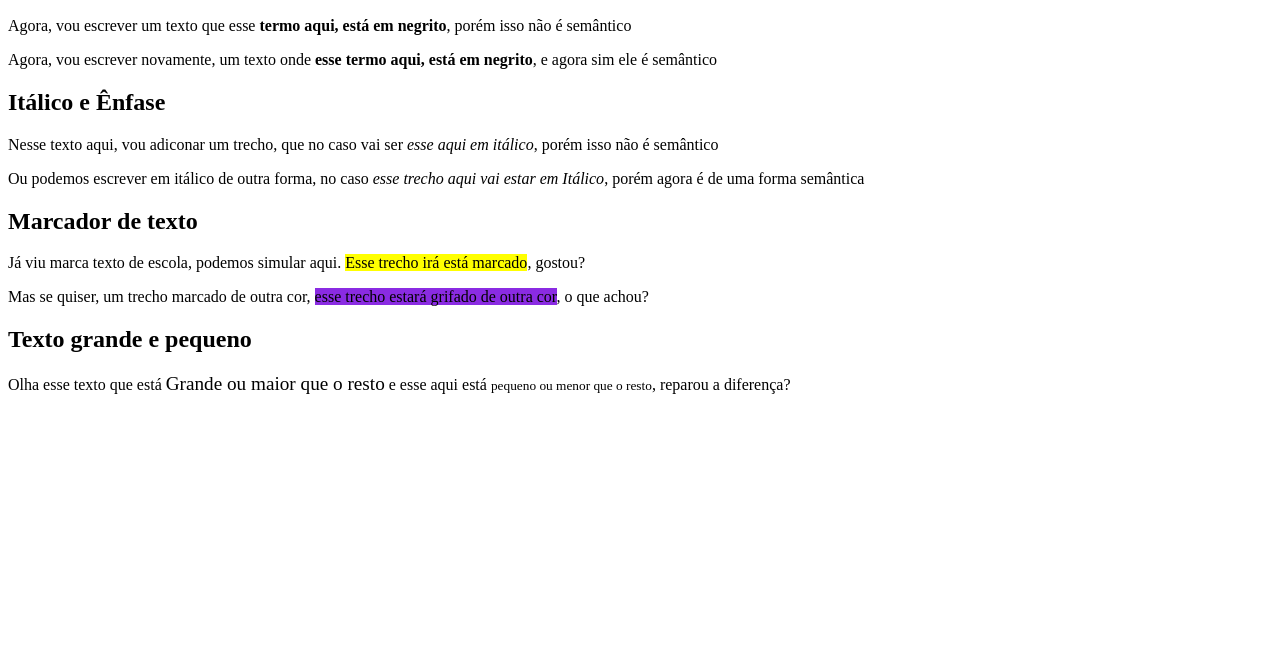
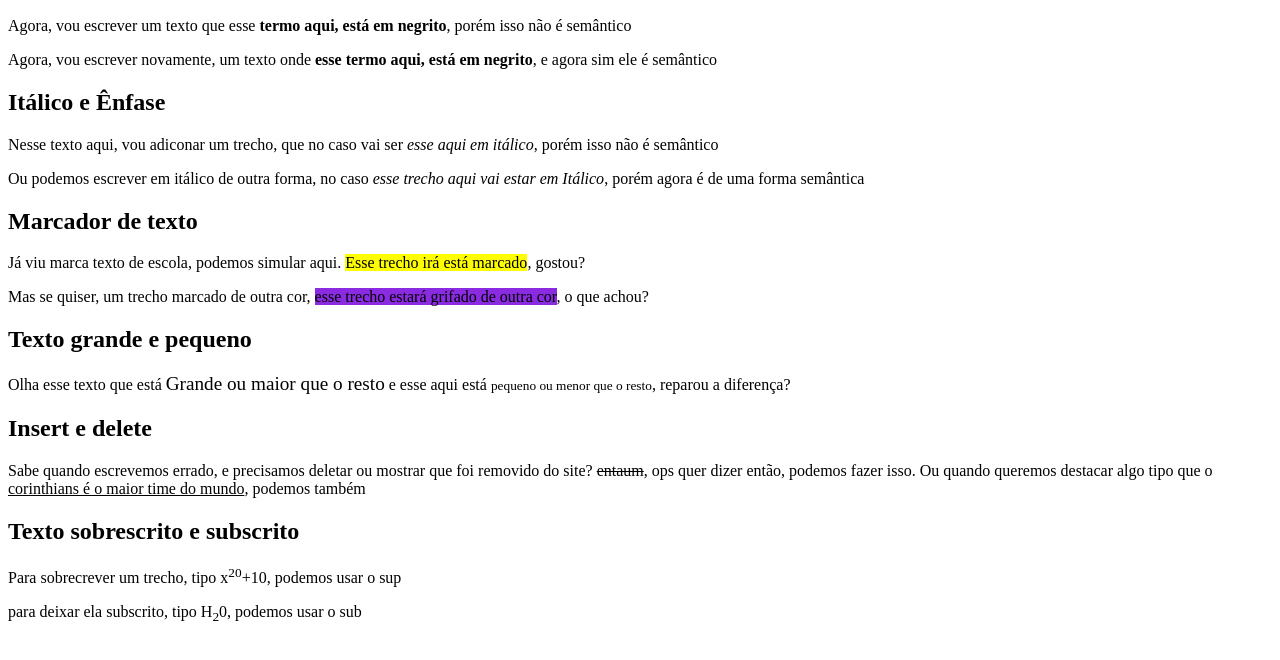
Before and after one commit to RobsonJuniorFarias/curso-html5-e-ccs3, a plain HTML site: page exercicios/ex008/index.html in a window 1280 px wide. Shown: the part 110-770 px from the top of the page. Drawn offline with Linux system fonts and the light colour scheme.

Commit message:
Update index.html

```diff
--- a/exercicios/ex008/index.html
+++ b/exercicios/ex008/index.html
@@ -19,5 +19,10 @@
     <p>Mas se quiser, um trecho marcado de outra cor, <mark style="background-color: blueviolet;">esse trecho estará grifado de outra cor</mark>, o que achou?</p>
     <h2>Texto grande e pequeno</h2>
     <p>Olha esse texto que está <big>Grande ou maior que o resto</big> e esse aqui está <small>pequeno ou menor que o resto</small>, reparou a diferença?</p>
+    <h2>Insert e delete</h2>
+    <p>Sabe quando escrevemos errado, e precisamos deletar ou mostrar que foi removido do site? <del>entaum</del>, ops quer dizer então, podemos fazer isso. Ou quando queremos destacar algo tipo que o <ins>corinthians é o maior time do mundo</ins>, podemos também</p>
+    <h2>Texto sobrescrito e subscrito</h2>
+<p>Para sobrecrever um trecho, tipo x<sup>20</sup>+10, podemos usar o sup</p>
+    <p>para deixar ela subscrito, tipo H<sub>2</sub>0, podemos usar o sub</p>
 </body>
 </html>
```
